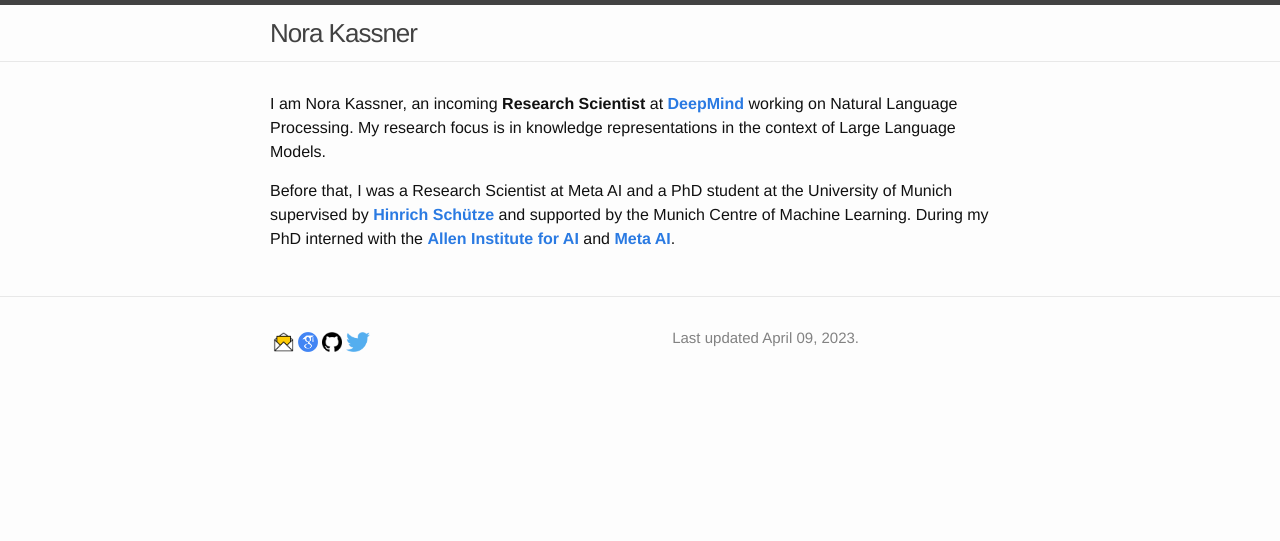
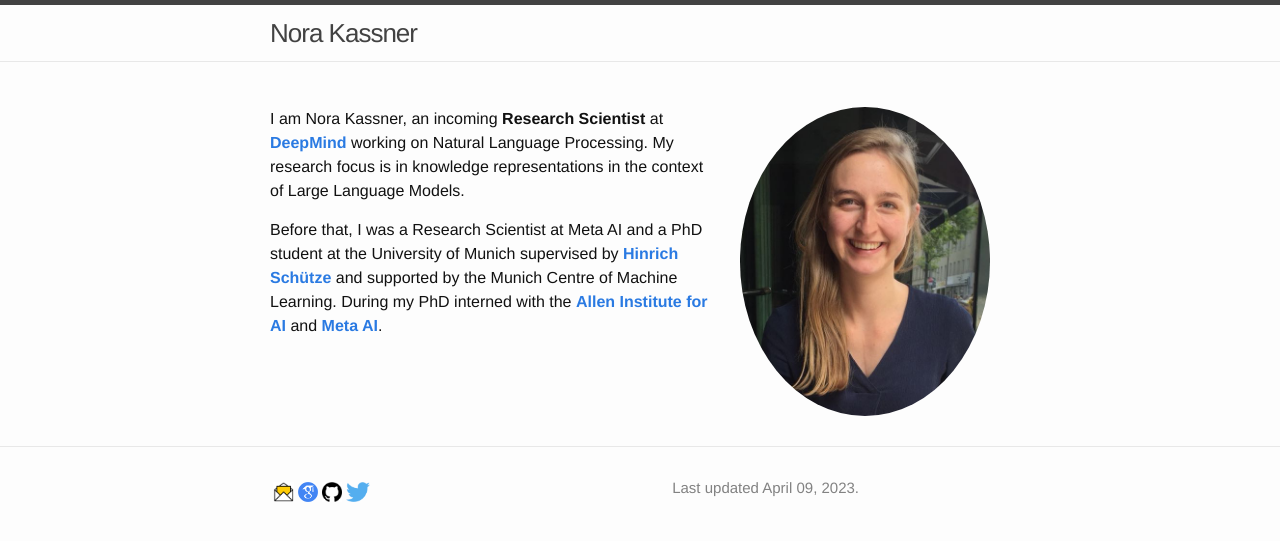
Before and after one commit to norakassner/norakassner.github.io, a Jekyll site: the page built from index.md, in a window 1280 px wide. Shown: the top 541 px of the page. Built offline with Jekyll 4.4.1, drawn with Linux system fonts in a browser that asks for light colours.

Commit message:
Initial commit

```diff
--- a/index.md
+++ b/index.md
@@ -3,9 +3,8 @@ layout: default
 description: I'm Nora and I am a Research Scientist in Natural Language Processing.
 ---
 
-<!-- <a href= onMouseOver="document.readmore_1.src='/img/people/Foto.jpeg';" onMouseOut="document.readmore_1.src='/img/people/Foto.jpeg';">
-<img src="/img/people/Foto.jpeg" name="readmore_1" width=204px height=240px></a> -->
 
+![i_am_a_fox](./img/people/Foto.jpeg){: style="float: right; margin: 0px 20px; width: 250px; border-radius: 50%" name="nora"}
 
 I am Nora Kassner, an incoming  __Research Scientist__ at [__DeepMind__](https://www.deepmind.com/) working on Natural Language Processing. My research focus is in knowledge representations in the context of Large Language Models.
 
```
